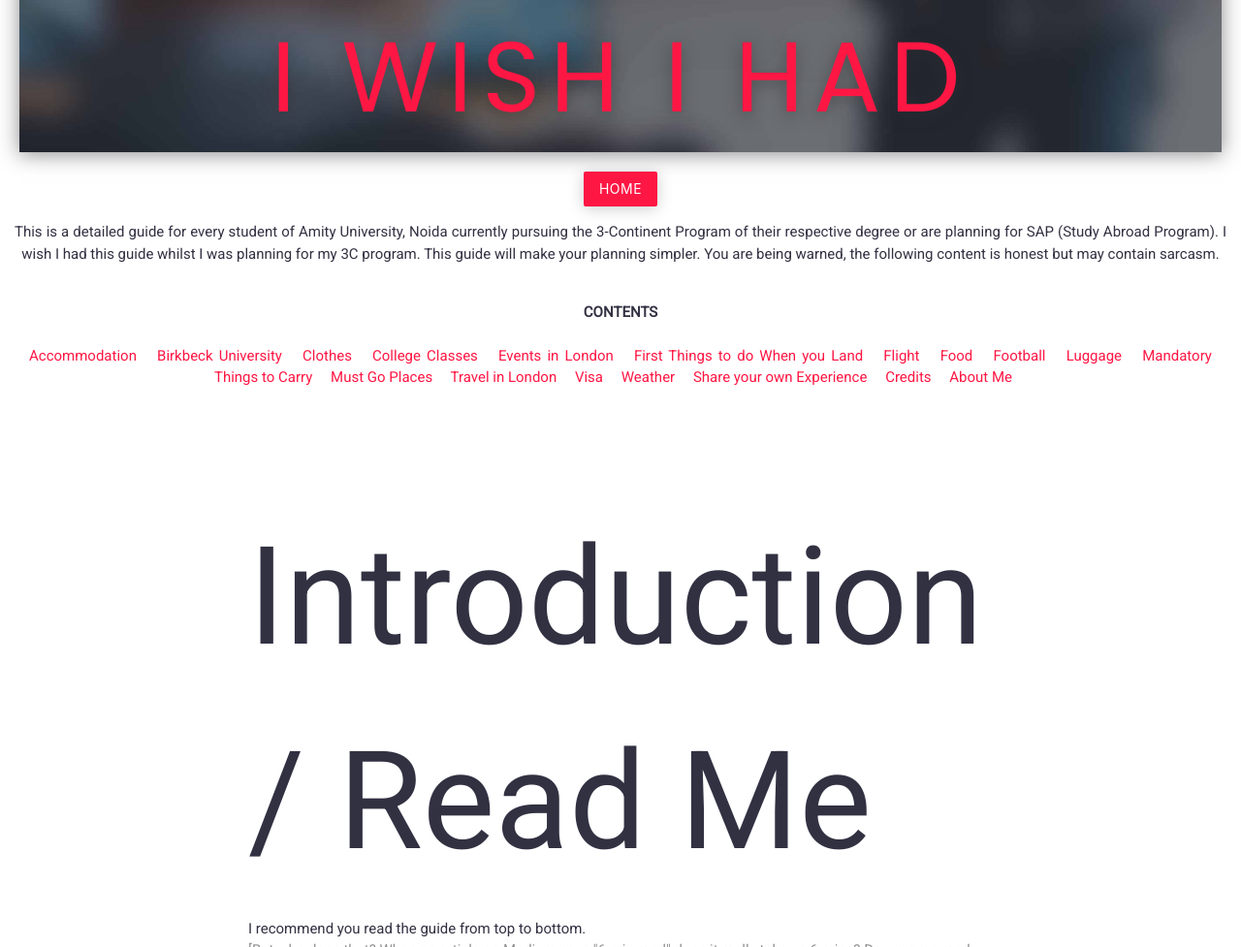
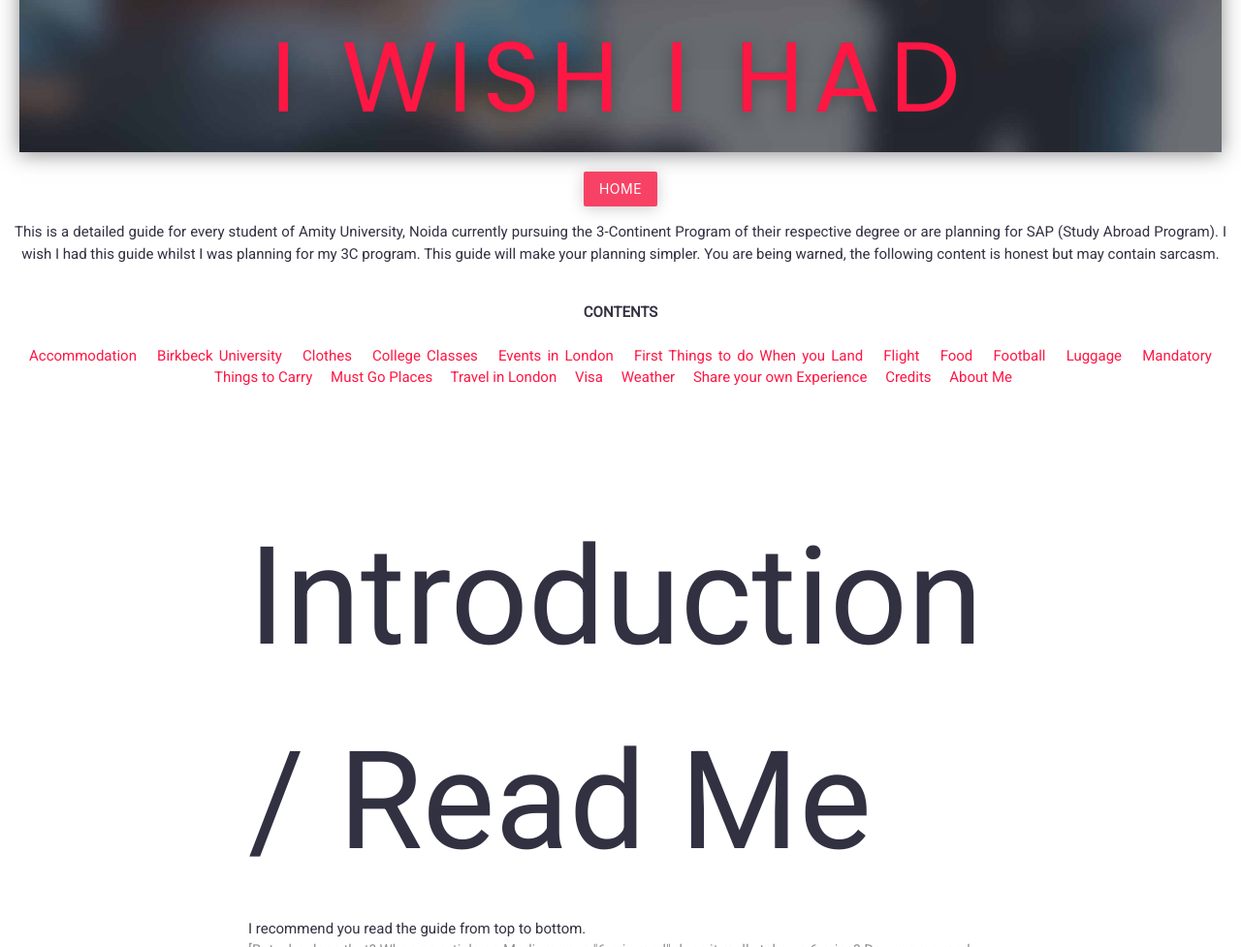
Before and after one commit to SMak06/Portfolio, a plain HTML site: page blog.html in a window 1280 px wide. Shown: the part 838-1815 px from the top of the page at 97% size. Drawn offline with nearby package versions, Linux system fonts and the light colour scheme.

Commit message:
home button color changed

```diff
--- a/css/blog.css
+++ b/css/blog.css
@@ -252,7 +252,7 @@ and (max-device-width : 980px) {
   padding: 20px;
 }
 .btn-blog{
-  background-color: #ff1744 !important;
+  background-color: #f74265 !important;
   box-shadow: 0px 2px 16px 0px rgba(204,204,204,1) !important;
 }
 .btn-blog:hover{
```
